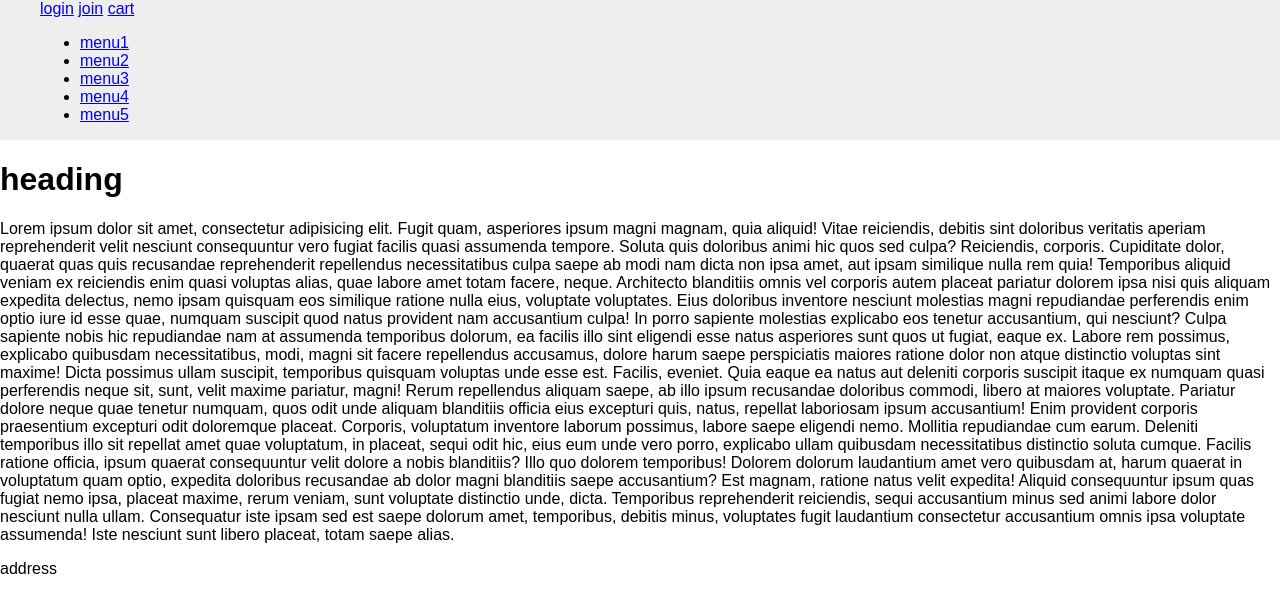
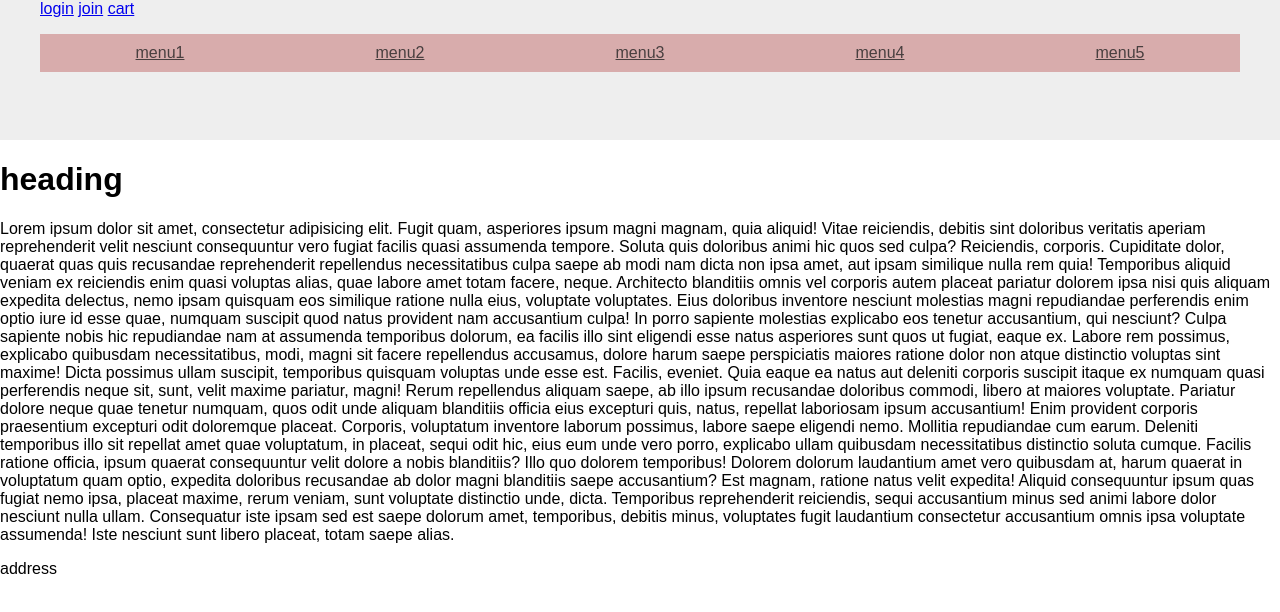
Before and after one commit to chiabi/Sass-study, a plain HTML site: page index.html in a window 1280 px wide. Drawn offline with Linux system fonts and the light colour scheme.

Commit message:
sass alias 수정

```diff
--- a/sass/pages/_navigation.sass
+++ b/sass/pages/_navigation.sass
@@ -0,0 +1,21 @@
+//
+ * --------------------------------
+ * 중첩 규칙
+ * 부모, 참조 선택자 앤터센트(&)
+ * --------------------------------
+
+nav ul
+	list-style-type: none
+	padding-left: 0
+	li
+		float: left
+		width: 20%
+		text-align: center
+		a
+			display: block
+			padding: 10px 0
+			background: #D8ACAC
+			color: #483F3F
+			&:hover
+				color: #D8ACAC
+				background: #483F3F
```
Also changed, not shown: README.md, css/style.css, 1 other file.
